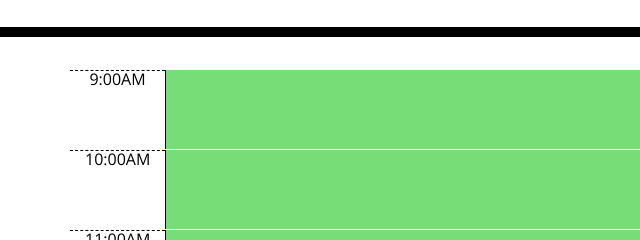
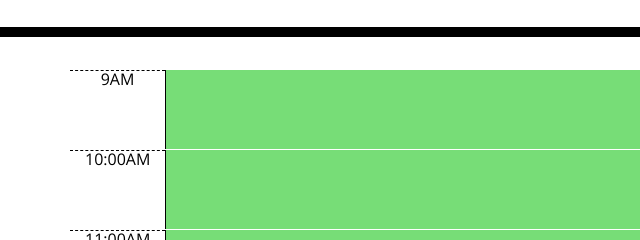
Before and after one commit to Garendemirdogen/friendly-octo-spork, a plain HTML site: page index.html in a window 1280 px wide. Shown: the part 277-517 px from the top of the page, 0-640 px from the left. Drawn offline with nearby package versions, Linux system fonts and the light colour scheme.

Commit message:
updated classes

```diff
--- a/index.html
+++ b/index.html
@@ -32,7 +32,7 @@
       <!-- Timeblocks go here -->
       <!-- Using classes/id names from pre-built CSS -->
       <div class="row time-block">
-        <div class="col-md-1 hour">9:00AM</div>
+        <div class="col-md-1 hour">9AM</div>
             <textarea class="col-md-10"></textarea>
           <button class="col-md-1 saveBtn d-flex justify-content-center align-items-center">
             <i class="fa fa-save"></i>
```
